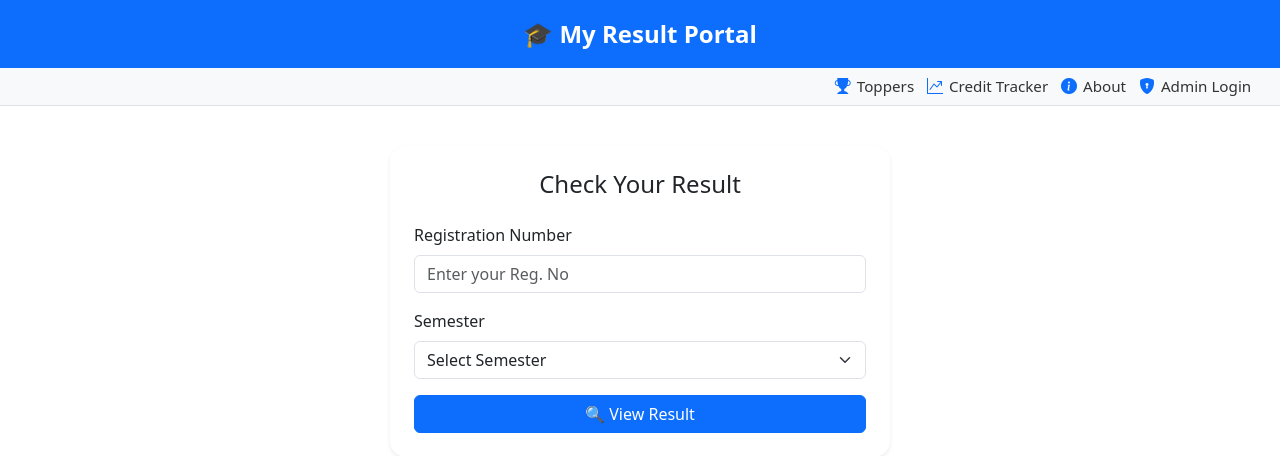
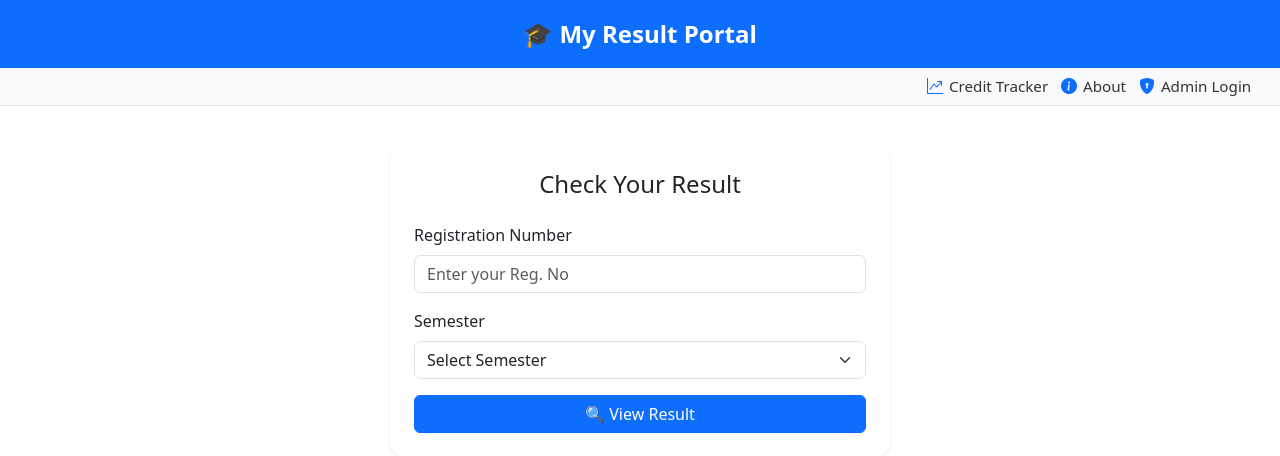
Before and after one commit to Rajendra9692385543/My-Result, a Flask app: page / in a window 1280 px wide. Shown: the top 456 px of the page. Run offline with Flask 3, Linux system fonts and the light colour scheme.

Commit message:
Removed the Topper Logic

```diff
--- a/templates/index.html
+++ b/templates/index.html
@@ -143,8 +143,6 @@
 
 <!-- Horizontal Navbar -->
 <div class="horizontal-nav d-flex justify-content-end flex-wrap">
-  <a class="nav-link" href="/topper">
-    <i class="bi bi-trophy-fill"></i> Toppers
   </a>
   <a class="nav-link" href="/credit-tracker">
     <i class="bi bi-graph-up-arrow"></i> Credit Tracker
```
